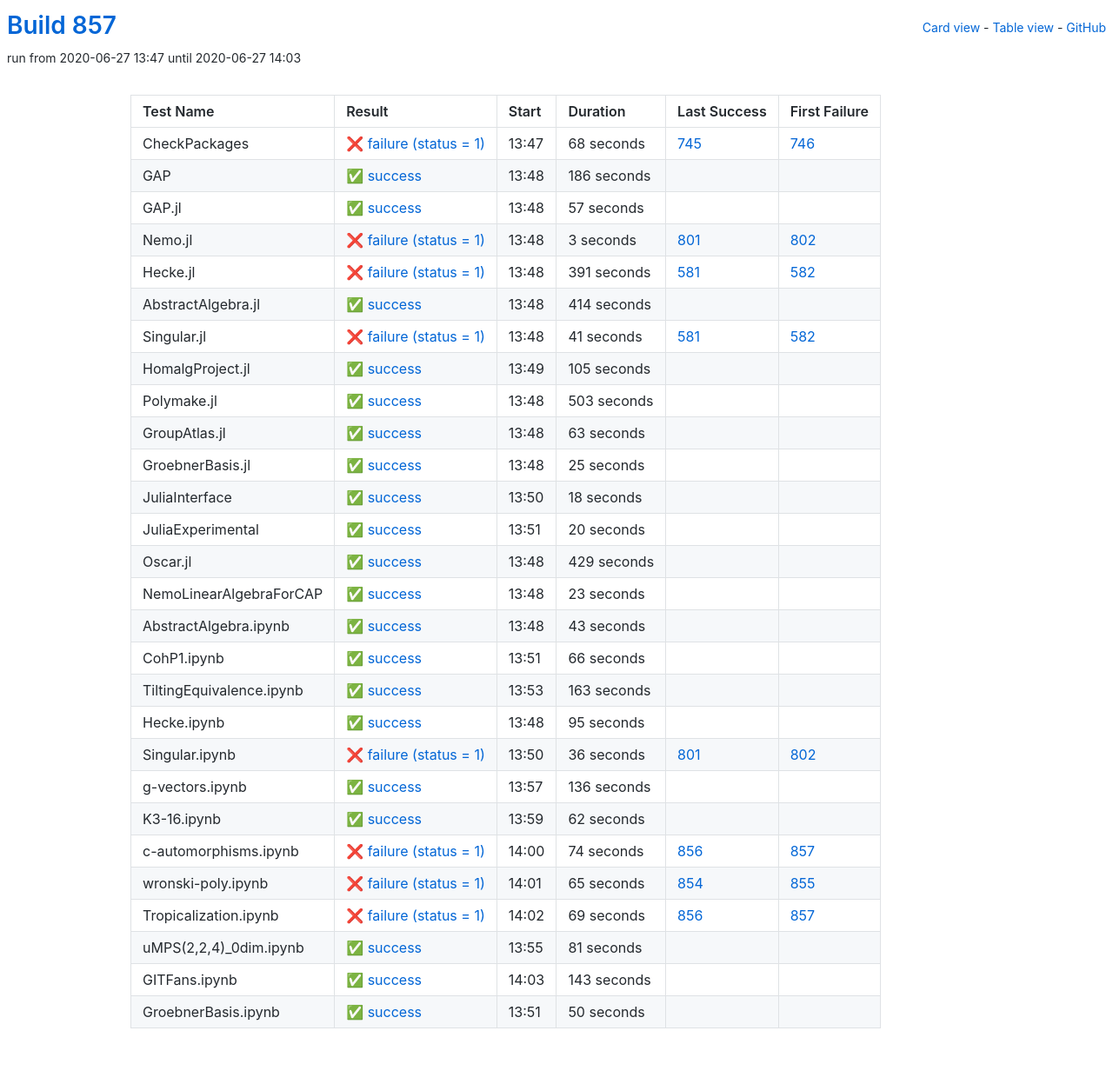
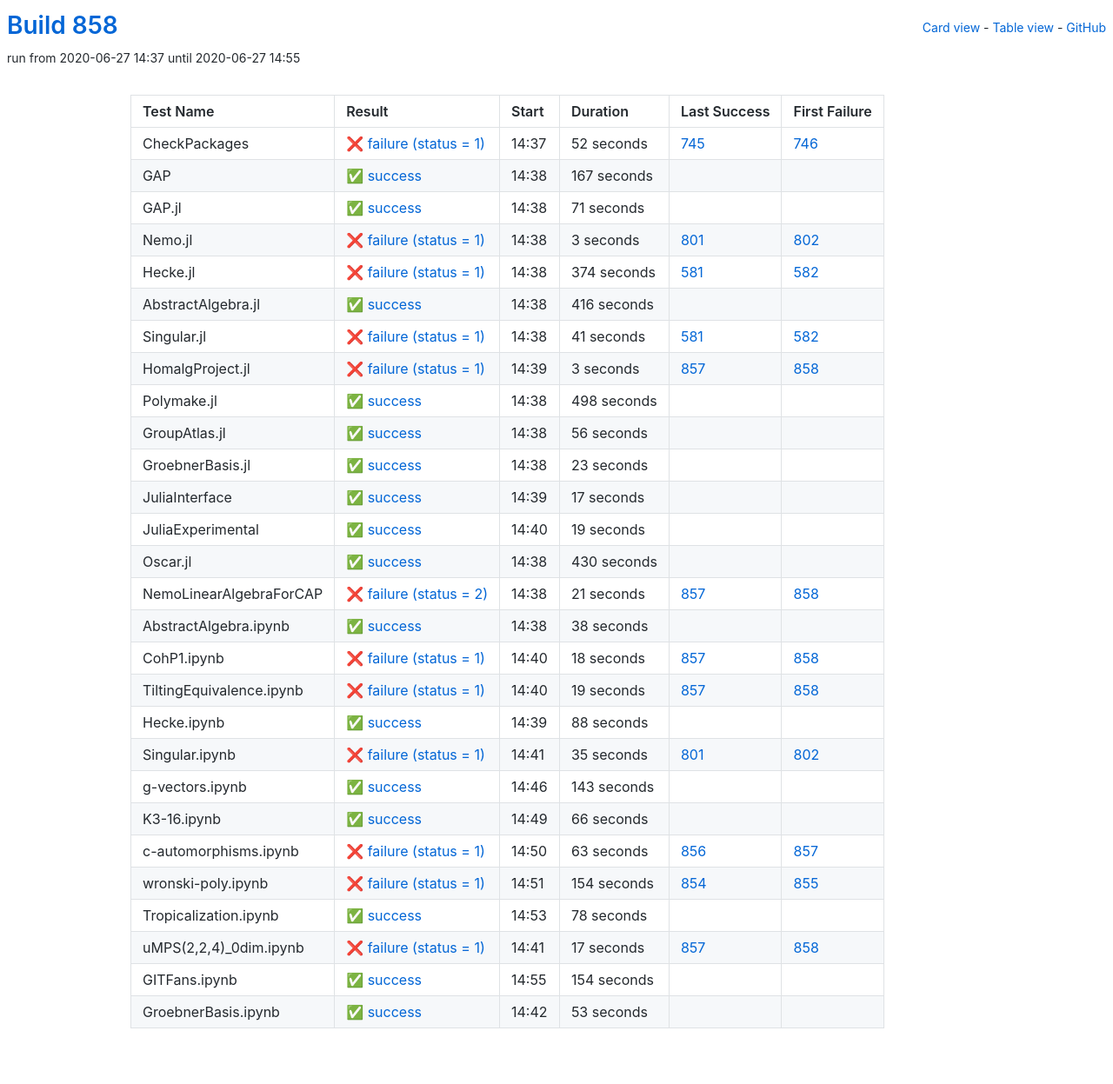
Before and after one commit to oscar-system/oscar-ci-status-1.4, a Jekyll site: the page built from table.html, in a window 1280 px wide. Shown: the whole page at 87% size. Built offline with Jekyll 4.4.1, drawn with Linux system fonts in a browser that asks for light colours.

Commit message:
Build #858

```diff
--- a/_data/ci.yml
+++ b/_data/ci.yml
@@ -1,6 +1,6 @@
 ---
-build: 857
-build_url: https://oscarci.mathematik.uni-kl.de/job/oscar-julia-1.4/857/
+build: 858
+build_url: https://oscarci.mathematik.uni-kl.de/job/oscar-julia-1.4/858/
 job: oscar-julia-1.4
 organization: oscar-system
 repo: oscar-ci-status-1.4
@@ -8,44 +8,44 @@ repourl: https://github.com/oscar-system/oscar-ci-status-1.4
 tests:
 - name: CheckPackages
   id: checkpackages
-  log: https://oscarci.mathematik.uni-kl.de/job/oscar-julia-1.4/857/artifact/logs/build-857/CheckPackages.log
-  start: 2020-06-27 13:47
+  log: https://oscarci.mathematik.uni-kl.de/job/oscar-julia-1.4/858/artifact/logs/build-858/CheckPackages.log
+  start: 2020-06-27 14:37
   success: false
   exitcode: 1
   status: failure
-  duration: 68
+  duration: 52
   last_success: 745
   last_success_url: https://oscarci.mathematik.uni-kl.de/job/oscar-julia-1.4/745/
   first_failure: 746
   first_failure_url: https://oscarci.mathematik.uni-kl.de/job/oscar-julia-1.4/746/
 - name: GAP
   id: gap
-  log: https://oscarci.mathematik.uni-kl.de/job/oscar-julia-1.4/857/artifact/logs/build-857/GAP.log
-  start: 2020-06-27 13:48
+  log: https://oscarci.mathematik.uni-kl.de/job/oscar-julia-1.4/858/artifact/logs/build-858/GAP.log
+  start: 2020-06-27 14:38
   success: true
   exitcode: 0
   status: success
-  duration: 186
+  duration: 167
   last_success: false
   last_success_url:
   first_failure: false
   first_failure_url:
 - name: GAP.jl
   id: gap-jl
-  log: https://oscarci.mathematik.uni-kl.de/job/oscar-julia-1.4/857/artifact/logs/build-857/GAP.jl.log
-  start: 2020-06-27 13:48
+  log: https://oscarci.mathematik.uni-kl.de/job/oscar-julia-1.4/858/artifact/logs/build-858/GAP.jl.log
+  start: 2020-06-27 14:38
   success: true
   exitcode: 0
   status: success
-  duration: 57
+  duration: 71
   last_success: false
   last_success_url:
   first_failure: false
   first_failure_url:
 - name: Nemo.jl
   id: nemo-jl
-  log: https://oscarci.mathematik.uni-kl.de/job/oscar-julia-1.4/857/artifact/logs/build-857/Nemo.jl.log
-  start: 2020-06-27 13:48
+  log: https://oscarci.mathematik.uni-kl.de/job/oscar-julia-1.4/858/artifact/logs/build-858/Nemo.jl.log
+  start: 2020-06-27 14:38
   success: false
   exitcode: 1
   status: failure
@@ -56,32 +56,32 @@ tests:
   first_failure_url: https://oscarci.mathematik.uni-kl.de/job/oscar-julia-1.4/802/
 - name: Hecke.jl
   id: hecke-jl
-  log: https://oscarci.mathematik.uni-kl.de/job/oscar-julia-1.4/857/artifact/logs/build-857/Hecke.jl.log
-  start: 2020-06-27 13:48
+  log: https://oscarci.mathematik.uni-kl.de/job/oscar-julia-1.4/858/artifact/logs/build-858/Hecke.jl.log
+  start: 2020-06-27 14:38
   success: false
   exitcode: 1
   status: failure
-  duration: 391
+  duration: 374
   last_success: 581
   last_success_url: https://oscarci.mathematik.uni-kl.de/job/oscar-julia-1.4/581/
   first_failure: 582
   first_failure_url: https://oscarci.mathematik.uni-kl.de/job/oscar-julia-1.4/582/
 - name: AbstractAlgebra.jl
   id: abstractalgebra-jl
-  log: https://oscarci.mathematik.uni-kl.de/job/oscar-julia-1.4/857/artifact/logs/build-857/AbstractAlgebra.jl.log
-  start: 2020-06-27 13:48
+  log: https://oscarci.mathematik.uni-kl.de/job/oscar-julia-1.4/858/artifact/logs/build-858/AbstractAlgebra.jl.log
+  start: 2020-06-27 14:38
   success: true
   exitcode: 0
   status: success
-  duration: 414
+  duration: 416
   last_success: false
   last_success_url:
   first_failure: false
   first_failure_url:
 - name: Singular.jl
   id: singular-jl
-  log: https://oscarci.mathematik.uni-kl.de/job/oscar-julia-1.4/857/artifact/logs/build-857/Singular.jl.log
-  start: 2020-06-27 13:48
+  log: https://oscarci.mathematik.uni-kl.de/job/oscar-julia-1.4/858/artifact/logs/build-858/Singular.jl.log
+  start: 2020-06-27 14:38
   success: false
   exitcode: 1
   status: failure
@@ -92,92 +92,44 @@ tests:
   first_failure_url: https://oscarci.mathematik.uni-kl.de/job/oscar-julia-1.4/582/
 - name: HomalgProject.jl
   id: homalgproject-jl
-  log: https://oscarci.mathematik.uni-kl.de/job/oscar-julia-1.4/857/artifact/logs/build-857/HomalgProject.jl.log
-  start: 2020-06-27 13:49
+  log: https://oscarci.mathematik.uni-kl.de/job/oscar-julia-1.4/858/artifact/logs/build-858/HomalgProject.jl.log
+  start: 2020-06-27 14:39
+  success: false
+  exitcode: 1
+  status: failure
+  duration: 3
+  last_success: 857
+  last_success_url: https://oscarci.mathematik.uni-kl.de/job/oscar-julia-1.4/857/
+  first_failure: 858
+  first_failure_url: https://oscarci.mathematik.uni-kl.de/job/oscar-julia-1.4/858/
+- name: Polymake.jl
+  id: polymake-jl
+  log: https://oscarci.mathematik.uni-kl.de/job/oscar-julia-1.4/858/artifact/logs/build-858/Polymake.jl.log
+  start: 2020-06-27 14:38
   success: true
   exitcode: 0
   status: success
-  duration: 105
-  last_success: false
-  last_success_url:
-  first_failure: false
-  first_failure_url:
-- name: Polymake.jl
-  id: polymake-jl
-  log: https://oscarci.mathematik.uni-kl.de/job/oscar-julia-1.4/857/artifact/logs/build-857/Polymake.jl.log
-  start: 2020-06-27 13:48
-  success: true
-  exitcode: 0
-  status: success
-  duration: 503
+  duration: 498
   last_success: false
   last_success_url:
   first_failure: false
   first_failure_url:
 - name: GroupAtlas.jl
   id: groupatlas-jl
-  log: https://oscarci.mathematik.uni-kl.de/job/oscar-julia-1.4/857/artifact/logs/build-857/GroupAtlas.jl.log
-  start: 2020-06-27 13:48
+  log: https://oscarci.mathematik.uni-kl.de/job/oscar-julia-1.4/858/artifact/logs/build-858/GroupAtlas.jl.log
+  start: 2020-06-27 14:38
   success: true
   exitcode: 0
   status: success
-  duration: 63
+  duration: 56
   last_success: false
   last_success_url:
   first_failure: false
   first_failure_url:
 - name: GroebnerBasis.jl
   id: groebnerbasis-jl
-  log: https://oscarci.mathematik.uni-kl.de/job/oscar-julia-1.4/857/artifact/logs/build-857/GroebnerBasis.jl.log
-  start: 2020-06-27 13:48
-  success: true
-  exitcode: 0
-  status: success
-  duration: 25
-  last_success: false
-  last_success_url:
-  first_failure: false
-  first_failure_url:
-- name: JuliaInterface
-  id: juliainterface
-  log: https://oscarci.mathematik.uni-kl.de/job/oscar-julia-1.4/857/artifact/logs/build-857/JuliaInterface.log
-  start: 2020-06-27 13:50
-  success: true
-  exitcode: 0
-  status: success
-  duration: 18
-  last_success: false
-  last_success_url:
-  first_failure: false
-  first_failure_url:
-- name: JuliaExperimental
-  id: juliaexperimental
-  log: https://oscarci.mathematik.uni-kl.de/job/oscar-julia-1.4/857/artifact/logs/build-857/JuliaExperimental.log
-  start: 2020-06-27 13:51
-  success: true
-  exitcode: 0
-  status: success
-  duration: 20
-  last_success: false
-  last_success_url:
-  first_failure: false
-  first_failure_url:
-- name: Oscar.jl
-  id: oscar-jl
-  log: https://oscarci.mathematik.uni-kl.de/job/oscar-julia-1.4/857/artifact/logs/build-857/Oscar.jl.log
-  start: 2020-06-27 13:48
-  success: true
-  exitcode: 0
-  status: success
-  duration: 429
-  last_success: false
-  last_success_url:
-  first_failure: false
-  first_failure_url:
-- name: NemoLinearAlgebraForCAP
-  id: nemolinearalgebraforcap
-  log: https://oscarci.mathematik.uni-kl.de/job/oscar-julia-1.4/857/artifact/logs/build-857/NemoLinearAlgebraForCAP.log
-  start: 2020-06-27 13:48
+  log: https://oscarci.mathematik.uni-kl.de/job/oscar-julia-1.4/858/artifact/logs/build-858/GroebnerBasis.jl.log
+  start: 2020-06-27 14:38
   success: true
   exitcode: 0
   status: success
@@ -186,22 +138,130 @@ tests:
   last_success_url:
   first_failure: false
   first_failure_url:
-- name: AbstractAlgebra.ipynb
-  id: abstractalgebra-ipynb
-  log: https://oscarci.mathematik.uni-kl.de/job/oscar-julia-1.4/857/artifact/logs/build-857/AbstractAlgebra.ipynb.log
-  start: 2020-06-27 13:48
+- name: JuliaInterface
+  id: juliainterface
+  log: https://oscarci.mathematik.uni-kl.de/job/oscar-julia-1.4/858/artifact/logs/build-858/JuliaInterface.log
+  start: 2020-06-27 14:39
   success: true
   exitcode: 0
   status: success
-  duration: 43
+  duration: 17
+  last_success: false
+  last_success_url:
+  first_failure: false
+  first_failure_url:
+- name: JuliaExperimental
+  id: juliaexperimental
+  log: https://oscarci.mathematik.uni-kl.de/job/oscar-julia-1.4/858/artifact/logs/build-858/JuliaExperimental.log
+  start: 2020-06-27 14:40
+  success: true
+  exitcode: 0
+  status: success
+  duration: 19
+  last_success: false
+  last_success_url:
+  first_failure: false
+  first_failure_url:
+- name: Oscar.jl
+  id: oscar-jl
+  log: https://oscarci.mathematik.uni-kl.de/job/oscar-julia-1.4/858/artifact/logs/build-858/Oscar.jl.log
+  start: 2020-06-27 14:38
+  success: true
+  exitcode: 0
+  status: success
+  duration: 430
+  last_success: false
+  last_success_url:
+  first_failure: false
+  first_failure_url:
+- name: NemoLinearAlgebraForCAP
+  id: nemolinearalgebraforcap
+  log: https://oscarci.mathematik.uni-kl.de/job/oscar-julia-1.4/858/artifact/logs/build-858/NemoLinearAlgebraForCAP.log
+  start: 2020-06-27 14:38
+  success: false
+  exitcode: 2
+  status: failure
+  duration: 21
+  last_success: 857
+  last_success_url: https://oscarci.mathematik.uni-kl.de/job/oscar-julia-1.4/857/
+  first_failure: 858
+  first_failure_url: https://oscarci.mathematik.uni-kl.de/job/oscar-julia-1.4/858/
+- name: AbstractAlgebra.ipynb
+  id: abstractalgebra-ipynb
+  log: https://oscarci.mathematik.uni-kl.de/job/oscar-julia-1.4/858/artifact/logs/build-858/AbstractAlgebra.ipynb.log
+  start: 2020-06-27 14:38
+  success: true
+  exitcode: 0
+  status: success
+  duration: 38
   last_success: false
   last_success_url:
   first_failure: false
   first_failure_url:
 - name: CohP1.ipynb
   id: cohp1-ipynb
-  log: https://oscarci.mathematik.uni-kl.de/job/oscar-julia-1.4/857/artifact/logs/build-857/CohP1.ipynb.log
-  start: 2020-06-27 13:51
+  log: https://oscarci.mathematik.uni-kl.de/job/oscar-julia-1.4/858/artifact/logs/build-858/CohP1.ipynb.log
+  start: 2020-06-27 14:40
+  success: false
+  exitcode: 1
+  status: failure
+  duration: 18
+  last_success: 857
+  last_success_url: https://oscarci.mathematik.uni-kl.de/job/oscar-julia-1.4/857/
+  first_failure: 858
+  first_failure_url: https://oscarci.mathematik.uni-kl.de/job/oscar-julia-1.4/858/
+- name: TiltingEquivalence.ipynb
+  id: tiltingequivalence-ipynb
+  log: https://oscarci.mathematik.uni-kl.de/job/oscar-julia-1.4/858/artifact/logs/build-858/TiltingEquivalence.ipynb.log
+  start: 2020-06-27 14:40
+  success: false
+  exitcode: 1
+  status: failure
+  duration: 19
+  last_success: 857
+  last_success_url: https://oscarci.mathematik.uni-kl.de/job/oscar-julia-1.4/857/
+  first_failure: 858
+  first_failure_url: https://oscarci.mathematik.uni-kl.de/job/oscar-julia-1.4/858/
+- name: Hecke.ipynb
+  id: hecke-ipynb
+  log: https://oscarci.mathematik.uni-kl.de/job/oscar-julia-1.4/858/artifact/logs/build-858/Hecke.ipynb.log
+  start: 2020-06-27 14:39
+  success: true
+  exitcode: 0
+  status: success
+  duration: 88
+  last_success: false
+  last_success_url:
+  first_failure: false
+  first_failure_url:
+- name: Singular.ipynb
+  id: singular-ipynb
+  log: https://oscarci.mathematik.uni-kl.de/job/oscar-julia-1.4/858/artifact/logs/build-858/Singular.ipynb.log
+  start: 2020-06-27 14:41
+  success: false
+  exitcode: 1
+  status: failure
+  duration: 35
+  last_success: 801
+  last_success_url: https://oscarci.mathematik.uni-kl.de/job/oscar-julia-1.4/801/
+  first_failure: 802
+  first_failure_url: https://oscarci.mathematik.uni-kl.de/job/oscar-julia-1.4/802/
+- name: g-vectors.ipynb
+  id: g-vectors-ipynb
+  log: https://oscarci.mathematik.uni-kl.de/job/oscar-julia-1.4/858/artifact/logs/build-858/g-vectors.ipynb.log
+  start: 2020-06-27 14:46
+  success: true
+  exitcode: 0
+  status: success
+  duration: 143
+  last_success: false
+  last_success_url:
+  first_failure: false
+  first_failure_url:
+- name: K3-16.ipynb
+  id: k3-16-ipynb
+  log: https://oscarci.mathematik.uni-kl.de/job/oscar-julia-1.4/858/artifact/logs/build-858/K3-16.ipynb.log
+  start: 2020-06-27 14:49
   success: true
   exitcode: 0
   status: success
@@ -210,134 +270,74 @@ tests:
   last_success_url:
   first_failure: false
   first_failure_url:
-- name: TiltingEquivalence.ipynb
-  id: tiltingequivalence-ipynb
-  log: https://oscarci.mathematik.uni-kl.de/job/oscar-julia-1.4/857/artifact/logs/build-857/TiltingEquivalence.ipynb.log
-  start: 2020-06-27 13:53
-  success: true
-  exitcode: 0
-  status: success
-  duration: 163
-  last_success: false
-  last_success_url:
-  first_failure: false
-  first_failure_url:
-- name: Hecke.ipynb
-  id: hecke-ipynb
-  log: https://oscarci.mathematik.uni-kl.de/job/oscar-julia-1.4/857/artifact/logs/build-857/Hecke.ipynb.log
-  start: 2020-06-27 13:48
-  success: true
-  exitcode: 0
-  status: success
-  duration: 95
-  last_success: false
-  last_success_url:
-  first_failure: false
-  first_failure_url:
-- name: Singular.ipynb
-  id: singular-ipynb
-  log: https://oscarci.mathematik.uni-kl.de/job/oscar-julia-1.4/857/artifact/logs/build-857/Singular.ipynb.log
-  start: 2020-06-27 13:50
+- name: c-automorphisms.ipynb
+  id: c-automorphisms-ipynb
+  log: https://oscarci.mathematik.uni-kl.de/job/oscar-julia-1.4/858/artifact/logs/build-858/c-automorphisms.ipynb.log
+  start: 2020-06-27 14:50
   success: false
   exitcode: 1
   status: failure
-  duration: 36
-  last_success: 801
-  last_success_url: https://oscarci.mathematik.uni-kl.de/job/oscar-julia-1.4/801/
-  first_failure: 802
-  first_failure_url: https://oscarci.mathematik.uni-kl.de/job/oscar-julia-1.4/802/
-- name: g-vectors.ipynb
-  id: g-vectors-ipynb
-  log: https://oscarci.mathematik.uni-kl.de/job/oscar-julia-1.4/857/artifact/logs/build-857/g-vectors.ipynb.log
-  start: 2020-06-27 13:57
-  success: true
-  exitcode: 0
-  status: success
-  duration: 136
-  last_success: false
-  last_success_url:
-  first_failure: false
-  first_failure_url:
-- name: K3-16.ipynb
-  id: k3-16-ipynb
-  log: https://oscarci.mathematik.uni-kl.de/job/oscar-julia-1.4/857/artifact/logs/build-857/K3-16.ipynb.log
-  start: 2020-06-27 13:59
-  success: true
-  exitcode: 0
-  status: success
-  duration: 62
-  last_success: false
-  last_success_url:
-  first_failure: false
-  first_failure_url:
-- name: c-automorphisms.ipynb
-  id: c-automorphisms-ipynb
-  log: https://oscarci.mathematik.uni-kl.de/job/oscar-julia-1.4/857/artifact/logs/build-857/c-automorphisms.ipynb.log
-  start: 2020-06-27 14:00
-  success: false
-  exitcode: 1
-  status: failure
-  duration: 74
+  duration: 63
   last_success: 856
   last_success_url: https://oscarci.mathematik.uni-kl.de/job/oscar-julia-1.4/856/
   first_failure: 857
   first_failure_url: https://oscarci.mathematik.uni-kl.de/job/oscar-julia-1.4/857/
 - name: wronski-poly.ipynb
   id: wronski-poly-ipynb
-  log: https://oscarci.mathematik.uni-kl.de/job/oscar-julia-1.4/857/artifact/logs/build-857/wronski-poly.ipynb.log
-  start: 2020-06-27 14:01
+  log: https://oscarci.mathematik.uni-kl.de/job/oscar-julia-1.4/858/artifact/logs/build-858/wronski-poly.ipynb.log
+  start: 2020-06-27 14:51
   success: false
   exitcode: 1
   status: failure
-  duration: 65
+  duration: 154
   last_success: 854
   last_success_url: https://oscarci.mathematik.uni-kl.de/job/oscar-julia-1.4/854/
   first_failure: 855
   first_failure_url: https://oscarci.mathematik.uni-kl.de/job/oscar-julia-1.4/855/
 - name: Tropicalization.ipynb
   id: tropicalization-ipynb
-  log: https://oscarci.mathematik.uni-kl.de/job/oscar-julia-1.4/857/artifact/logs/build-857/Tropicalization.ipynb.log
-  start: 2020-06-27 14:02
-  success: false
-  exitcode: 1
-  status: failure
-  duration: 69
-  last_success: 856
-  last_success_url: https://oscarci.mathematik.uni-kl.de/job/oscar-julia-1.4/856/
-  first_failure: 857
-  first_failure_url: https://oscarci.mathematik.uni-kl.de/job/oscar-julia-1.4/857/
-- name: uMPS(2,2,4)_0dim.ipynb
-  id: umps-2-2-4-0dim-ipynb
-  log: https://oscarci.mathematik.uni-kl.de/job/oscar-julia-1.4/857/artifact/logs/build-857/uMPS-2-2-4-_0dim.ipynb.log
-  start: 2020-06-27 13:55
+  log: https://oscarci.mathematik.uni-kl.de/job/oscar-julia-1.4/858/artifact/logs/build-858/Tropicalization.ipynb.log
+  start: 2020-06-27 14:53
   success: true
   exitcode: 0
   status: success
-  duration: 81
+  duration: 78
   last_success: false
   last_success_url:
   first_failure: false
   first_failure_url:
+- name: uMPS(2,2,4)_0dim.ipynb
+  id: umps-2-2-4-0dim-ipynb
+  log: https://oscarci.mathematik.uni-kl.de/job/oscar-julia-1.4/858/artifact/logs/build-858/uMPS-2-2-4-_0dim.ipynb.log
+  start: 2020-06-27 14:41
+  success: false
+  exitcode: 1
+  status: failure
+  duration: 17
+  last_success: 857
+  last_success_url: https://oscarci.mathematik.uni-kl.de/job/oscar-julia-1.4/857/
+  first_failure: 858
+  first_failure_url: https://oscarci.mathematik.uni-kl.de/job/oscar-julia-1.4/858/
 - name: GITFans.ipynb
   id: gitfans-ipynb
-  log: https://oscarci.mathematik.uni-kl.de/job/oscar-julia-1.4/857/artifact/logs/build-857/GITFans.ipynb.log
-  start: 2020-06-27 14:03
+  log: https://oscarci.mathematik.uni-kl.de/job/oscar-julia-1.4/858/artifact/logs/build-858/GITFans.ipynb.log
+  start: 2020-06-27 14:55
   success: true
   exitcode: 0
   status: success
-  duration: 143
+  duration: 154
   last_success: false
   last_success_url:
   first_failure: false
   first_failure_url:
 - name: GroebnerBasis.ipynb
   id: groebnerbasis-ipynb
-  log: https://oscarci.mathematik.uni-kl.de/job/oscar-julia-1.4/857/artifact/logs/build-857/GroebnerBasis.ipynb.log
-  start: 2020-06-27 13:51
+  log: https://oscarci.mathematik.uni-kl.de/job/oscar-julia-1.4/858/artifact/logs/build-858/GroebnerBasis.ipynb.log
+  start: 2020-06-27 14:42
   success: true
   exitcode: 0
   status: success
-  duration: 50
+  duration: 53
   last_success: false
   last_success_url:
   first_failure: false
```
Also changed, not shown: README.md.
